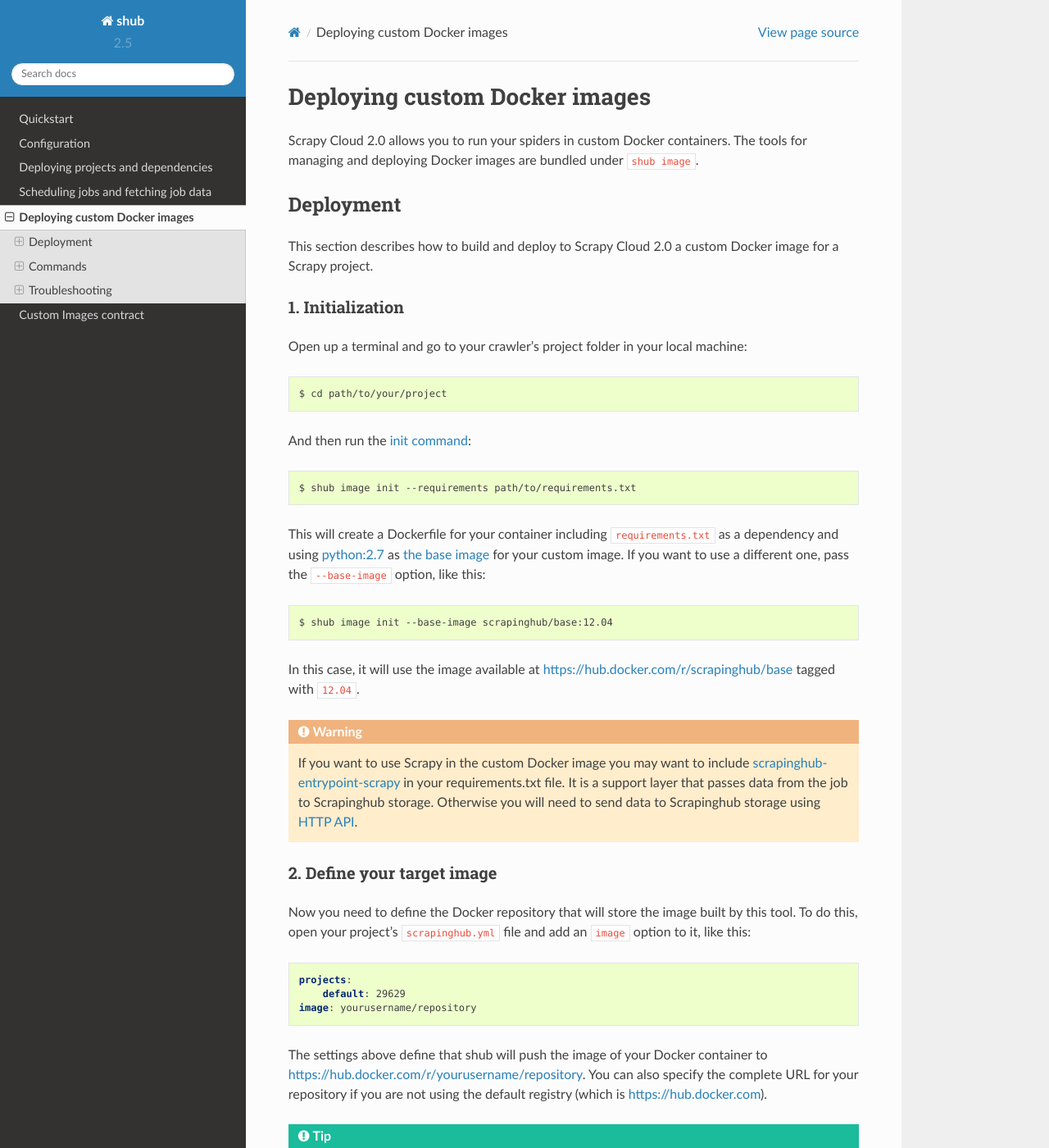
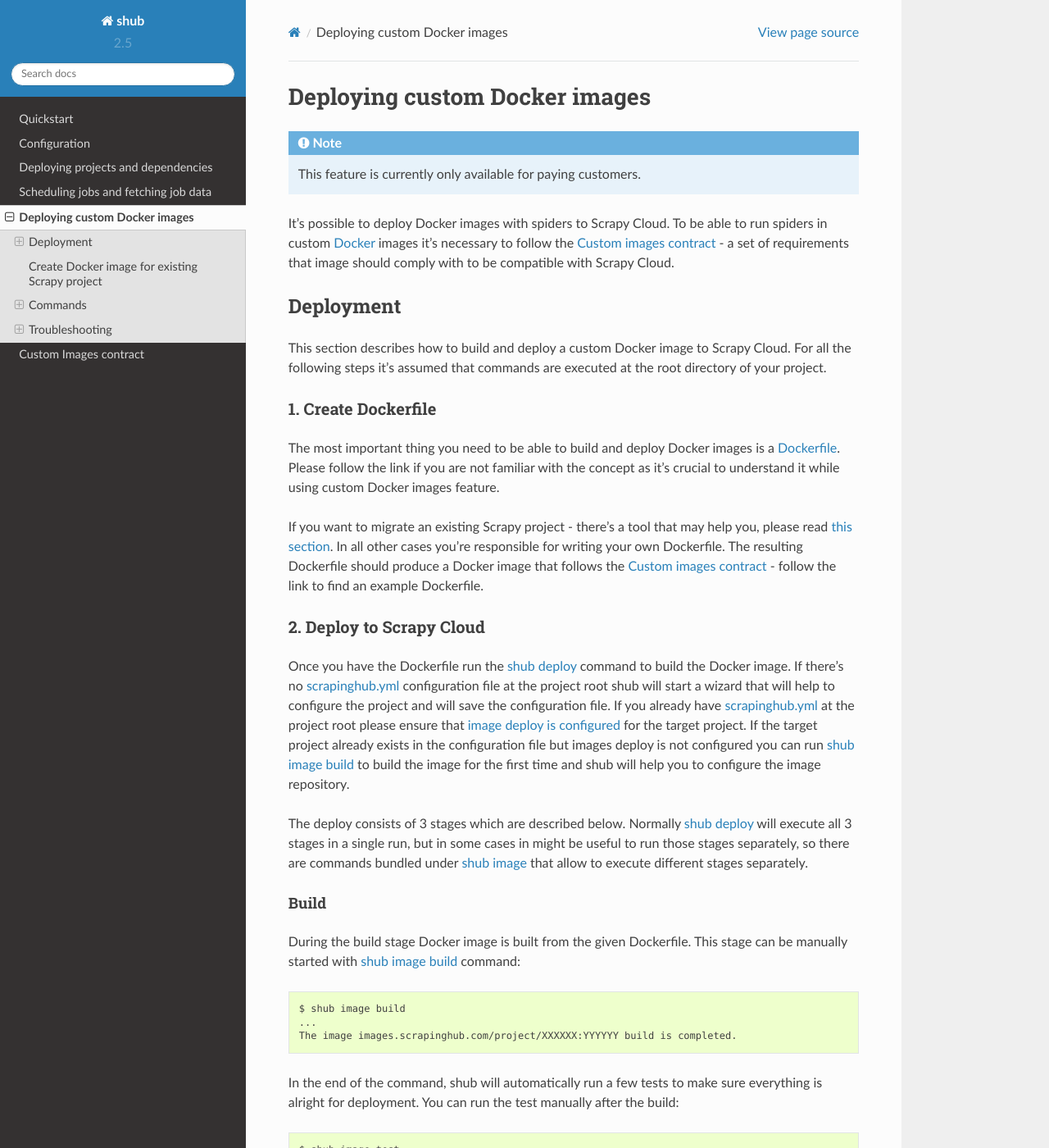
Before and after one commit to scrapinghub/shub, a Sphinx documentation site: the page built from docs/deploy-custom-image.rst, in a window 1280 px wide and 1400 px high. Shown: the whole window at 82% size. Built offline with Sphinx 7.4.7 and the Read the Docs theme 2.0.0, drawn with Linux system fonts in a browser that asks for light colours; some of the changed text lies outside the part shown.

Commit message:
Update Deploying custom Docker images documentation

```diff
--- a/docs/configuration.rst
+++ b/docs/configuration.rst
@@ -42,6 +42,7 @@
 shub will now deploy to project ``12345`` when you run ``shub deploy``, and
 deploy to project ``33333`` when you run ``shub deploy prod``.
 
+.. _configuration-options:
 
 The configuration options
 -------------------------
@@ -101,7 +102,6 @@
                   ``~/.scrapinghub.yml`` in your home
                   directory, via ``shub login``.
 ================  ============================================  ===============
-
 
 .. _`Scrapy Cloud stack`: https://helpdesk.scrapinghub.com/support/solutions/articles/22000200402-scrapy-cloud-stacks
 
--- a/docs/custom-images-contract.rst
+++ b/docs/custom-images-contract.rst
@@ -4,8 +4,8 @@
 Custom Images contract
 ======================
 
-A contract is a set of requirements that any crawler custom `Docker`_ image have to comply
-with to be able to run on Scrapy Cloud.
+This is a set of requirements that any custom `Docker`_ image has to comply with
+to be able to run on Scrapy Cloud.
 
 Scrapy crawler Docker images are already supported via
 the :ref:`scrapinghub-entrypoint-scrapy <sh-entrypoint-scrapy>` contract implementation.
--- a/docs/deploy-custom-image.rst
+++ b/docs/deploy-custom-image.rst
@@ -4,188 +4,173 @@
 Deploying custom Docker images
 ==============================
 
-Scrapy Cloud 2.0 allows you to run your spiders in custom Docker containers. The tools for managing and deploying Docker images are bundled under ``shub image``.
+.. note::
+
+    This feature is currently only available for paying customers.
+
+It's possible to deploy Docker images with spiders to Scrapy Cloud. To be able to run spiders in custom `Docker`_
+images it's necessary to follow the :ref:`Custom images contract <custom-images-contract>` - a set of requirements
+that image should comply with to be compatible with Scrapy Cloud.
+
+.. _Docker: https://docs.docker.com/
 
 Deployment
 ==========
-This section describes how to build and deploy to Scrapy Cloud 2.0 a custom Docker image for a Scrapy project.
 
-.. _step-one:
+This section describes how to build and deploy a custom Docker image to Scrapy Cloud. For all the following steps
+it's assumed that commands are executed at the root directory of your project.
 
-1. Initialization
------------------
-Open up a terminal and go to your crawler's project folder in your local machine::
+1. Create Dockerfile
+--------------------
 
-    $ cd path/to/your/project
+The most important thing you need to be able to build and deploy Docker images is a `Dockerfile`_.
+Please follow the link if you are not familiar with the concept as it's crucial to understand it
+while using custom Docker images feature.
 
-And then run the :ref:`init command <commands-init>`::
+If you want to migrate an existing Scrapy project - there's a tool that may help you, please read
+:ref:`this section <create-image-for-scrapy-project>`. In all other cases you're responsible for writing your own
+Dockerfile. The resulting Dockerfile should produce a Docker image that follows the
+:ref:`Custom images contract <custom-images-contract>` - follow the link to find an example Dockerfile.
+
+.. _Dockerfile: https://docs.docker.com/engine/reference/builder/
+
+2. Deploy to Scrapy Cloud
+-------------------------
+
+Once you have the Dockerfile run the :ref:`shub deploy <basic-usage>` command to build the Docker image.
+If there's no :ref:`scrapinghub.yml <configuration>` configuration file at the project root
+shub will start a wizard that will help to configure the project and will save the configuration file.
+If you already have :ref:`scrapinghub.yml <configuration>` at the project root please ensure that
+:ref:`image deploy is configured <configuration-options>` for the target project. If the target project
+already exists in the configuration file but images deploy is not configured you can run
+:ref:`shub image build <commands-upload>` to build the image for the first time and shub
+will help you to configure the image repository.
+
+The deploy consists of 3 stages which are described below. Normally :ref:`shub deploy <basic-usage>` will execute
+all 3 stages in a single run, but in some cases in might be useful to run those stages separately,
+so there are commands bundled under :ref:`shub image <commands>` that allow to execute different stages separately.
+
+Build
+^^^^^
+
+During the build stage Docker image is built from the given Dockerfile.
+This stage can be manually started with :ref:`shub image build <commands-build>` command::
+
+    $ shub image build
+    ...
+    The image images.scrapinghub.com/project/XXXXXX:YYYYYY build is completed.
+
+In the end of the command, shub will automatically run a few tests to make sure everything is alright for deployment.
+You can run the test manually after the build::
+
+    $ shub image test
+
+.. note::
+
+    If you want to access Docker build logs you can invoke the command in the verbose mode::
+
+        $ shub image build -v
+
+Push
+^^^^
+
+During the push stage the image is pushed to the repository defined in the :ref:`scrapinghub.yml <configuration>` file.
+This stage can be manually started with :ref:`shub image push <commands-push>` command::
+
+    $ shub image push
+    ...
+    The image images.scrapinghub.com/project/XXXXXX:YYYYYY pushed successfully.
+
+In the example above, the image was pushed to the default Scrapinghub images registry ``images.scrapinghub.com``.
+
+.. note::
+
+    If you want to access Docker push logs you can invoke the command in the verbose mode::
+
+        $ shub image push -v
+
+Deploy
+^^^^^^
+
+During the deploy stage the image is deployed to the Scrapy Cloud.
+This stage can be manually started with :ref:`shub image deploy <commands-deploy>` command::
+
+    $ shub image deploy
+    ...
+    You can check deploy results later with 'shub image check --id 1'.
+    Deploy results:
+     {'status': 'started'}
+     {'project': XXXXXX, 'status': 'ok', 'version': 'YYYYYY', 'spiders': 1}
+
+Now you can schedule your spiders via web dashboard or shub.
+
+.. note::
+
+    The deploy step for a project might be slow for the first time you do it
+
+
+.. _create-image-for-scrapy-project:
+
+Create Docker image for existing Scrapy project
+===============================================
+
+If you have an existing Scrapy project and you want to run it using a custom Docker image you'll need to create
+a `Dockerfile`_ for it. There's a :ref:`shub image init <commands-init>` command that creates a template
+Dockerfile, which should be suitable for the majority of the Scrapy projects that run on Scrapy Cloud::
+
+    $ shub image init
+
+If your project has ``requirements.txt`` file you can easily add it like this::
 
     $ shub image init --requirements path/to/requirements.txt
 
-This will create a Dockerfile for your container including ``requirements.txt`` as a dependency and using `python:2.7 <https://hub.docker.com/r/library/python/>`_ as `the base image <https://docs.docker.com/engine/reference/builder/>`_ for your custom image. If you want to use a different one, pass the ``--base-image`` option, like this::
+.. warning::
 
-    $ shub image init --base-image scrapinghub/base:12.04
-
-In this case, it will use the image available at https://hub.docker.com/r/scrapinghub/base tagged with ``12.04``.
-
-.. warning:: If you want to use Scrapy in the custom Docker image you may want to include
-    `scrapinghub-entrypoint-scrapy`_ in your requirements.txt file.
-    It is a support layer that passes data from the job to Scrapinghub storage.
-    Otherwise you will need to send data to Scrapinghub storage using `HTTP API`__.
+    If you have a Scrapy project but don't want to use the generated Dockerfile or need to use a different base image
+    you may want to install `scrapinghub-entrypoint-scrapy`_ Python package inside your image. It is a support layer
+    that passes data from the job to Scrapinghub storage. Otherwise you will need to send data to Scrapinghub storage
+    using `HTTP API`__.
 
 .. _scrapinghub-entrypoint-scrapy: https://pypi.python.org/pypi/scrapinghub-entrypoint-scrapy
 __ https://doc.scrapinghub.com/scrapy-cloud.html#storage-scrapinghub-com
-
-2. Define your target image
----------------------------
-Now you need to define the Docker repository that will store the image built by this tool. To do this, open your project's ``scrapinghub.yml`` file and add an ``image`` option to it, like this:
-
-.. code-block:: yaml
-
-    projects:
-        default: 29629
-    image: yourusername/repository
-
-
-The settings above define that shub will push the image of your Docker container to https://hub.docker.com/r/yourusername/repository. You can also specify the complete URL for your repository if you are not using the default registry (which is https://hub.docker.com).
-
-.. tip:: Your project might not have a ``scrapinghub.yml`` file, because it has been introduced with recent versions of shub. Make sure to upgrade your shub package by running::
-
-            $ pip install shub --upgrade
-
-    And then create ``scrapinghub.yml`` by running::
-
-            $ shub deploy
-
-    **After this**, don't forget to add the ``image`` option to it, since shub doesn't include it for you.
-
-
-3. Build the image
-------------------
-Once you have the Dockerfile (generated in :ref:`step 1 <step-one>`) and your target image settings, run the :ref:`build <commands-build>` command to make shub build the Docker image for you::
-
-    $ shub image build
-    The image yourusername/repository:1.0 build is completed.
-
-In the end of the command, shub will automatically run a few tests to make sure everything is alright for deployment.
-
-You can run the :ref:`test <commands-test>` command manually by::
-
-    $ shub image test
-
-
-4. Push the image to the registry
----------------------------------
-This step will push the image you just built to the repository defined in the ``scrapinghub.yml`` file. To do this, run the :ref:`push <commands-push>` command::
-
-    $ shub image push
-    Pushing yourusername/repository:1.0 to the registry.
-    The image yourusername/repository:1.0 pushed successfully.
-
-In the example above, the image was pushed to https://hub.docker.com/r/yourusername/repository.
-
-
-5. Deploy your image to Scrapy Cloud 2.0
-----------------------------------------
-Once your image has been uploaded to the Docker registry, you have to deploy it to Scrapy Cloud 2.0 using the :ref:`deploy <commands-deploy>` command::
-
-    $ shub image deploy
-    Deploy task results: <Response [302]>
-    You can check deploy results later with 'shub image check --id 10'.
-    Deploy results:
-     {u'status': u'started'}
-     {u'status': u'progress', u'last_step': u'pulling'}
-     {u'status': u'ok', u'project': 29629, u'version': u'1.0', u'spiders': 1}
-
-Now you can schedule your spiders via both web dashboard or shub.
-
-.. warning:: The deploy step for a project might be slow for the first time you do it.
-
 
 .. _commands:
 
 Commands
 ========
-Each of the commands we used in the steps above has some options that allow you to customize their behavior. For example, the :ref:`push <commands-push>` command allows you to pass your registry credentials via the ``--username`` and ``--password`` options. This section lists the options available for each command.
 
-.. _commands-init:
-
-init
-----
-The first command you have to run when migrating your projects to run on Scrapy Cloud 2.0 is ``shub image init``. This command generates a ``Dockerfile`` to be used later by the :ref:`build <commands-build>` command to create a Docker container based on your Scrapy project.
-
-The generated Dockerfile will likely fit your needs. But if it doesn't, it's just a matter of editing the file.
-
-Options for init
-^^^^^^^^^^^^^^^^
-
-.. function:: --project <text>
-
-Define the Scrapy project where the settings are going to be read from.
-
-**Default value**: ``default`` from current folder's ``scrapy.cfg``.
-
-
-.. function:: --base-image <text>
-
-Define which `base Docker image <https://docs.docker.com/engine/reference/builder>`_ your custom image will build upon.
-
-**Default value**: ``python:2.7``
-
-
-.. function:: --requirements <path>
-
-Set ``path`` as the Python requirements file for this project.
-
-**Default value**: project directory ``requirements.txt``
-
-
-.. function:: --base-deps <list>
-
-Add system dependencies for your image, overriding the default ones. The ``<list>`` parameter should be a comma separated list with no spaces between dependencies.
-
-**Default value**: ``telnet,vim,htop,strace,iputils-ping,lsof``
-
-
-.. function:: --add-deps <list>
-
-Provide additional system dependencies to install in your image along with the default ones. The ``<list>`` parameter should be a comma separated list with no spaces between dependencies.
-
-
-.. function:: --list-recommended-reqs
-
-List recommended Python requirements for a Scrapy Cloud 2.0 project and exit.
-
-
-**Example:**
-
-::
-
-    $ shub image init --base-image scrapinghub/base:12.04 \
-    --requirements other/requirements-dev.txt \
-    --add-deps phantomjs,tmux
-
+Each of the commands we used in the steps above has some options that allow you to customize their behavior.
+For example, the :ref:`push <commands-push>` command allows you to pass your registry credentials
+via the ``--username`` and ``--password`` options. This section lists the options available for each command.
 
 .. _commands-build:
 
 build
 -----
-This command uses the Dockerfile created by the :ref:`init <commands-init>` command to build the image that's going to be deployed later.
 
-It reads the target images from the `scrapinghub.yml <http://doc.scrapinghub.com/shub.html#configuration>`_ file, which is generated by the deploy command from shub >= 2.0. You should add a section called ``images`` on it using the following format:
+This command uses the Dockerfile to build the image that's going to be deployed later.
+
+It reads the target images from the :ref:`scrapinghub.yml <configuration>` file.
+You should add a section called ``images`` on it using the following format:
 
 .. code-block:: yaml
 
-    image: username/project
+    projects:
+      default: 11111
+      prod: 22222
+    # image deploy is enabled for all targets
+    image: true
 
 Or:
 
 .. code-block:: yaml
 
-    images:
-        default: username/project
-        private: your.own.registry:port/username/project
-        fallback: anotheruser/project
+    projects:
+      default:
+        id: 12345
+        # image deploy is enabled only for default target
+        image: true
+      prod: 33333
 
 
 Options for build
@@ -195,32 +180,29 @@
 
 List available targets and exit.
 
-
 .. function:: --target <text>
 
 Define the image for release. The ``<text>`` parameter must be one of the target names listed by ``list-targets``.
 
 **Default value**: ``default``
 
-
 .. function:: -V/--version <text>
 
-Tag your image with ``<text>``. You'll probably not need to set this manually, because the tool automatically sets this for you.
+Tag your image with ``<text>``. You'll probably not need to set this manually, because the tool automatically
+sets this for you.
 
-If you pass the ``-V``/``--version`` parameter here, you will have to pass the exact same value to any other commands that accept this parameter (:ref:`push <commands-push>` and :ref:`deploy <commands-deploy>`).
+If you pass the ``-V``/``--version`` parameter here, you will have to pass the exact same value to any other commands
+that accept this parameter (:ref:`push <commands-push>` and :ref:`deploy <commands-deploy>`).
 
 **Default value**: identifier generated by shub.
-
 
 .. function:: -S/--skip-tests
 
 Option to skip testing image with ``shub image test`` after build.
 
-
 .. function:: -v/--verbose
 
 Increase the tool's verbosity.
-
 
 **Example:**
 
@@ -236,8 +218,9 @@
 
 push
 ----
-This command pushes the image built by the ``build`` command to the registry (the ``default`` one or another one specified with the ``--target option``).
 
+This command pushes the image built by the ``build`` command to the registry (the ``default`` or another one
+specified with the ``--target option``).
 
 Options for push
 ^^^^^^^^^^^^^^^^
@@ -246,20 +229,18 @@
 
 List available targets and exit.
 
-
 .. function:: --target <text>
 
 Define the image for release. The ``<text>`` parameter must be one of the target's names listed by ``list-targets``.
 
 **Default value**: ``default``
 
-
 .. function:: -V/--version <text>
 
-Tag your image with ``<text>``. If you provided a custom version to the :ref:`build <commands-build>` command, make sure to provide the same value here.
+Tag your image with ``<text>``. If you provided a custom version to the :ref:`build <commands-build>` command,
+make sure to provide the same value here.
 
 **Default value**: identifier generated by shub.
-
 
 .. function:: --username <text>
 
@@ -267,33 +248,28 @@
 
 **Note**: we don't store your credentials and you'll be able to use OAuth2 in the near future.
 
-
 .. function:: --password <text>
 
 Set the password to authenticate in the Docker registry.
-
 
 .. function:: --email <text>
 
 Set the email to authenticate in the Docker registry (if needed).
 
-
 .. function:: --apikey <text>
 
 Use provided apikey to authenticate in the Scrapy Cloud Docker registry.
-
 
 .. function:: --insecure
 
 Use the Docker registry in insecure mode.
 
-
 .. function:: -v/--verbose
 
 Increase the tool's verbosity.
 
-
-Most of these options are related with Docker registry authentication. If you don't provide them, shub will try to push your image using the plain HTTP ``--insecure-registry`` docker mode.
+Most of these options are related with Docker registry authentication. If you don't provide them,
+shub will try to push your image using the plain HTTP ``--insecure-registry`` docker mode.
 
 **Example:**
 
@@ -302,15 +278,16 @@
     $ shub image push --target private --version 1.0.4 \
     --username johndoe --password johndoepwd
 
-This example authenticates the user ``johndoe`` to the registry ``your.own.registry:port`` (as defined in the :ref:`build command example <commands-build>`).
+This example authenticates the user ``johndoe`` to the registry ``your.own.registry:port`` (as defined in the
+:ref:`build command example <commands-build>`).
 
 
 .. _commands-deploy:
 
 deploy
 ------
-This command deploys your release image to Scrapy Cloud 2.0.
 
+This command deploys your release image to Scrapy Cloud.
 
 Options for deploy
 ^^^^^^^^^^^^^^^^^^
@@ -319,21 +296,18 @@
 
 List available targets and exit.
 
-
 .. function:: --target <text>
 
 Target name that defines where the image is going to be pushed to.
 
 **Default value**: ``default``
 
-
 .. function:: -V/--version <text>
 
-The image version that you want to deploy to Scrapy Cloud 2.0. If you provided a custom version to the :ref:`build <commands-build>` and :ref:`push <commands-push>` commands, make sure to provide the same value here.
-
+The image version that you want to deploy to Scrapy Cloud. If you provided a custom version to the
+:ref:`build <commands-build>` and :ref:`push <commands-push>` commands, make sure to provide the same value here.
 
 **Default value**: identifier generated by shub
-
 
 .. function:: --username <text>
 
@@ -341,26 +315,21 @@
 
 **Note**: we don't store your credentials and you'll be able to use OAuth2 in the near future.
 
-
 .. function:: --password <text>
 
 Set the password to authenticate in the registry.
-
 
 .. function:: --email <text>
 
 Set the email to authenticate in the Docker registry (if needed).
 
-
 .. function:: --apikey <text>
 
 Use provided apikey to authenticate in the Scrapy Cloud Docker registry.
 
-
 .. function:: --insecure
 
 Use the Docker registry in insecure mode.
-
 
 .. function:: --async
 
@@ -368,7 +337,8 @@
 
     Deploy in asynchronous mode is deprecated.
 
-Make deploy asynchronous. When enabled, the tool will exit as soon as the deploy is started in background. You can then check the status of your deploy task periodically via the :ref:`check <commands-check>` command.
+Make deploy asynchronous. When enabled, the tool will exit as soon as the deploy is started in background.
+You can then check the status of your deploy task periodically via the :ref:`check <commands-check>` command.
 
 **Default value**: ``False``
 
@@ -413,6 +383,7 @@
 
 check
 -----
+
 This command checks the status of your deployment and is useful when you do the deploy in asynchronous mode.
 
 .. warning::
@@ -430,7 +401,6 @@
 
 **Default value**: the id of the latest deploy.
 
-
 **Example:**
 
 ::
@@ -444,8 +414,10 @@
 
 test
 ----
-This command checks if your local setup meets the requirements for a deployment at Scrapy Cloud 2.0. You can run it right after the :ref:`build command <commands-build>` to make sure everything is ready to go before you push your image with the :ref:`push command <commands-push>`.
 
+This command checks if your local setup meets the requirements for a deployment at Scrapy Cloud.
+You can run it right after the :ref:`build command <commands-build>` to make sure everything is ready to go
+before you push your image with the :ref:`push command <commands-push>`.
 
 Options for test
 ^^^^^^^^^^^^^^^^
@@ -462,7 +434,8 @@
 
 .. function:: -V/--version <text>
 
-The image version that you want to test. If you provided a custom version to the :ref:`deploy <commands-deploy>`, make sure to provide the same value here.
+The image version that you want to test. If you provided a custom version to the :ref:`deploy <commands-deploy>`,
+make sure to provide the same value here.
 
 .. function:: -v/--verbose
 
@@ -470,8 +443,9 @@
 
 list
 ----
-This command lists spiders for your project based on the image you built and your project settings in Dash. You can run it right after the :ref:`build command <commands-build>` to make sure that all your spiders are found.
 
+This command lists spiders for your project based on the image you built and your project settings in Dash.
+You can run it right after the :ref:`build command <commands-build>` to make sure that all your spiders are found.
 
 Options for list
 ^^^^^^^^^^^^^^^^
@@ -488,15 +462,66 @@
 
 .. function:: -V/--version <text>
 
-The image version that you want to use to extract spiders list. If you provided a custom version to the :ref:`deploy <commands-deploy>`, make sure to provide the same value here.
+The image version that you want to use to extract spiders list. If you provided a custom version to the
+:ref:`deploy <commands-deploy>`, make sure to provide the same value here.
 
 .. function:: -s/--silent-mode
 
-Silent mode to suspend errors in a case if project isn't found for a given target in scrapinghub.yml.
+Silent mode to suspend errors in a case if project isn't found for a given target in
+:ref:`scrapinghub.yml <configuration>`.
 
 .. function:: -v/--verbose
 
 Increase the tool's verbosity.
+
+.. _commands-init:
+
+init
+----
+
+This command helps to migrate existing Scrapy projects to custom Docker images. It generates a ``Dockerfile``
+that can be used later by the :ref:`build <commands-build>` or :ref:`upload <commands-upload>` commands.
+
+The generated Dockerfile will likely fit your needs. But if it doesn't, it's just a matter of editing the file.
+
+Options for init
+^^^^^^^^^^^^^^^^
+
+.. function:: --project <text>
+
+Define the Scrapy project where the settings are going to be read from.
+
+**Default value**: ``default`` from current folder's ``scrapy.cfg``.
+
+.. function:: --base-image <text>
+
+Define which `base Docker image <https://docs.docker.com/engine/reference/builder>`_ your custom image will build upon.
+
+**Default value**: ``python:2.7``
+
+.. function:: --requirements <path>
+
+Set ``path`` as the Python requirements file for this project.
+
+**Default value**: project directory ``requirements.txt``
+
+.. function:: --add-deps <list>
+
+Provide additional system dependencies to install in your image along with the default ones. The ``<list>`` parameter
+should be a comma separated list with no spaces between dependencies.
+
+.. function:: --list-recommended-reqs
+
+List recommended Python requirements for a Scrapy Cloud project and exit.
+
+
+**Example:**
+
+::
+
+    $ shub image init --base-image scrapinghub/base:12.04 \
+    --requirements other/requirements-dev.txt \
+    --add-deps phantomjs,tmux
 
 
 Troubleshooting
@@ -504,8 +529,9 @@
 
 Image not found while deploying
 -------------------------------
-Make sure the repository you set in your ``scrapinghub.yml`` images section exists in the registry. Consider this ``scrapinghub.yml`` example file:
 
+If you don't use default Scrapinghub repository - make sure the repository you set in your
+:ref:`scrapinghub.yml <configuration>` images section exists in the registry. Consider this example:
 
 .. code-block:: yaml
 
@@ -522,7 +550,9 @@
 
 Uploading to a private repository
 ---------------------------------
-If you are using a private repository to push your images to, make sure to pass your registry credentials to both :ref:`push <commands-push>` and :ref:`deploy <commands-deploy>` commands::
+
+If you are using a private repository to push your images to, make sure to pass your registry credentials to both
+:ref:`push <commands-push>` and :ref:`deploy <commands-deploy>` commands::
 
     $ shub image push --username johndoe --password yourpass
     $ shub image deploy --username johndoe --password yourpass
--- a/docs/quickstart.rst
+++ b/docs/quickstart.rst
@@ -30,6 +30,8 @@
     shub schedule --help
 
 
+.. _basic-usage:
+
 Basic usage
 -----------
 
```
Also changed, not shown: other parts of docs/deploy-custom-image.rst (+3 -1 lines), 1 other file.
